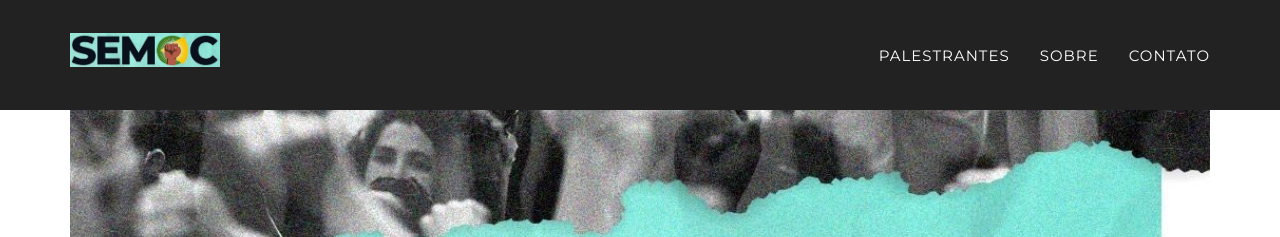
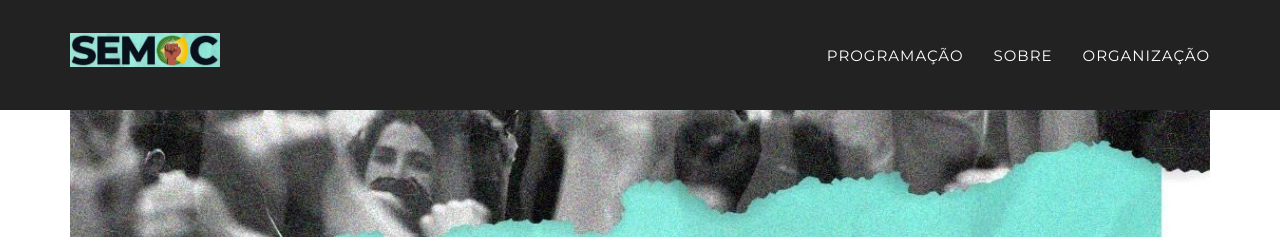
Before and after one commit to mariojp/semoc-site, a Jekyll site: the page built from index.html, in a window 1280 px wide. Shown: the top 237 px of the page. Built offline with Jekyll 4.4.1, drawn with Linux system fonts in a browser that asks for light colours; some web fonts are replaced.

Commit message:
Update header-home.html

```diff
--- a/_includes/2017_data/header-home.html
+++ b/_includes/2017_data/header-home.html
@@ -18,13 +18,13 @@
                         <a href="{{ "/" | prepend: site.baseurl | prepend: site.url }}"></a>
                     </li>
                     <li>
-                        <a class="page-scroll" href="{{ "/#speakers" | prepend: site.baseurl | prepend: site.url }}">Palestrantes</a>
+                        <a class="page-scroll" href="{{ "/#speakers" | prepend: site.baseurl | prepend: site.url }}">Programação</a>
                     </li>
                     <li>
                         <a class="page-scroll" href="{{ "/#about" | prepend: site.baseurl | prepend: site.url }}">Sobre</a>
                     </li>
                     <li>
-                        <a class="page-scroll" href="{{ "/#contact" | prepend: site.baseurl | prepend: site.url }}">Contato</a>
+                        <a class="page-scroll" href="{{ "/#contact" | prepend: site.baseurl | prepend: site.url }}">Organização</a>
                     </li>
                 </ul>
             </div>
```
